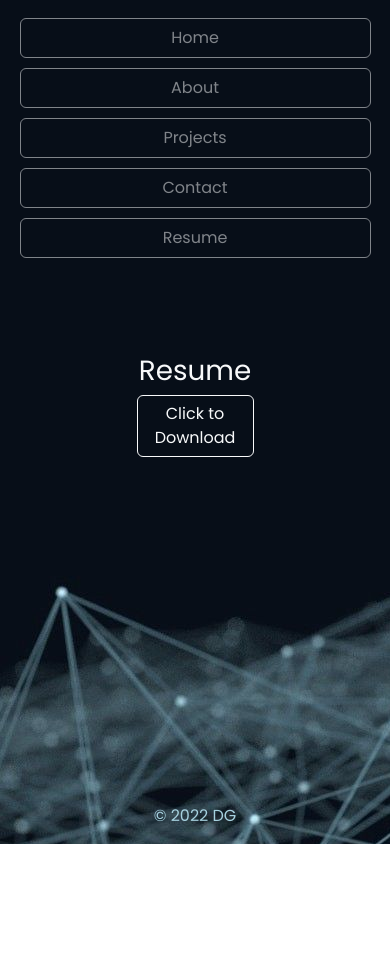
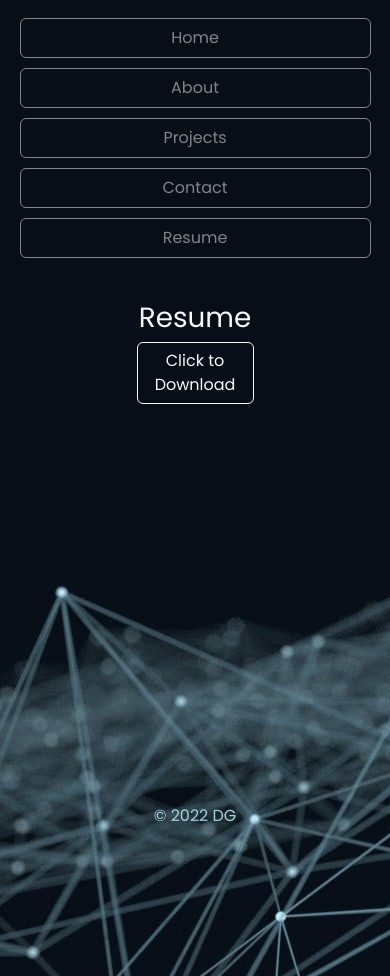
Before and after one commit to dylangriess/DG-Professional-Portfolio, a React (Create React App) app: page /Resume in a window 390 px wide. Before the commit the page ends 844 px from the top, so only its background shows below. Built offline with nearby package versions, Linux system fonts and the light colour scheme.

Commit message:
mobile responsiveness changes css

```diff
--- a/src/components/Navigation/Navigation.css
+++ b/src/components/Navigation/Navigation.css
@@ -27,7 +27,6 @@ button:hover {
     display: flex;
     flex-direction: row;
     justify-content: space-evenly;
-    max-height: 20vh;
   }
   .button {
     width: 90vw;
--- a/src/components/Pages/AboutMe/AboutMe.css
+++ b/src/components/Pages/AboutMe/AboutMe.css
@@ -133,7 +133,4 @@
     height: 40px;
     width: 40px;
   }
-  .header {
-    margin-top: 35vh;
-  }
 }
--- a/src/components/Pages/Landing/Landing.css
+++ b/src/components/Pages/Landing/Landing.css
@@ -108,9 +108,6 @@
 }
 
 @media screen and (max-width: 768px) {
-  .container h1 {
-    margin-top: 200px;
-  }
   .title {
     font-size: 20vw;
     text-align: center;
--- a/src/components/Pages/Landing/Landing.js
+++ b/src/components/Pages/Landing/Landing.js
@@ -3,7 +3,8 @@ import "./Landing.css";
 function Landing() {
   return (
     <div className="container">
-      <h1 className="title tracking-in-expand no-wrap">DYLAN GRIESS</h1>
+      <h1 className="title tracking-in-expand no-wrap">DYLAN</h1>
+      <h1 className="title tracking-in-expand no-wrap">GRIESS</h1>
       <h2 className="description tracking-in-expand-fwd-bottom">
         Full Stack Web Developer
       </h2>
--- a/src/components/Pages/Project/Project.css
+++ b/src/components/Pages/Project/Project.css
@@ -68,7 +68,4 @@
 }
 
 @media screen and (max-width: 768px) {
-  .container h1 {
-    margin-top: 300px;
-  }
 }
--- a/src/components/Pages/Resume/Resume.css
+++ b/src/components/Pages/Resume/Resume.css
@@ -44,11 +44,11 @@
 }
 
 @media screen and (max-width: 768px) {
-  .container {
-    margin: -25vh;
-  }
-
   a button {
     width: 30vw;
   }
+  .resume {
+    justify-content: flex-start;
+    margin-top: 25px;
   }
+}
--- a/src/components/Pages/Resume/Resume.js
+++ b/src/components/Pages/Resume/Resume.js
@@ -4,7 +4,7 @@ import resume from "./images/Resume.pdf";
 
 function Resume() {
   return (
-    <div className="container fade-in-top">
+    <div className="container fade-in-top resume">
       <h1>Resume</h1>
 
       <a href={resume} download>
```
Lines whose indentation alone changed are shown as unchanged.
